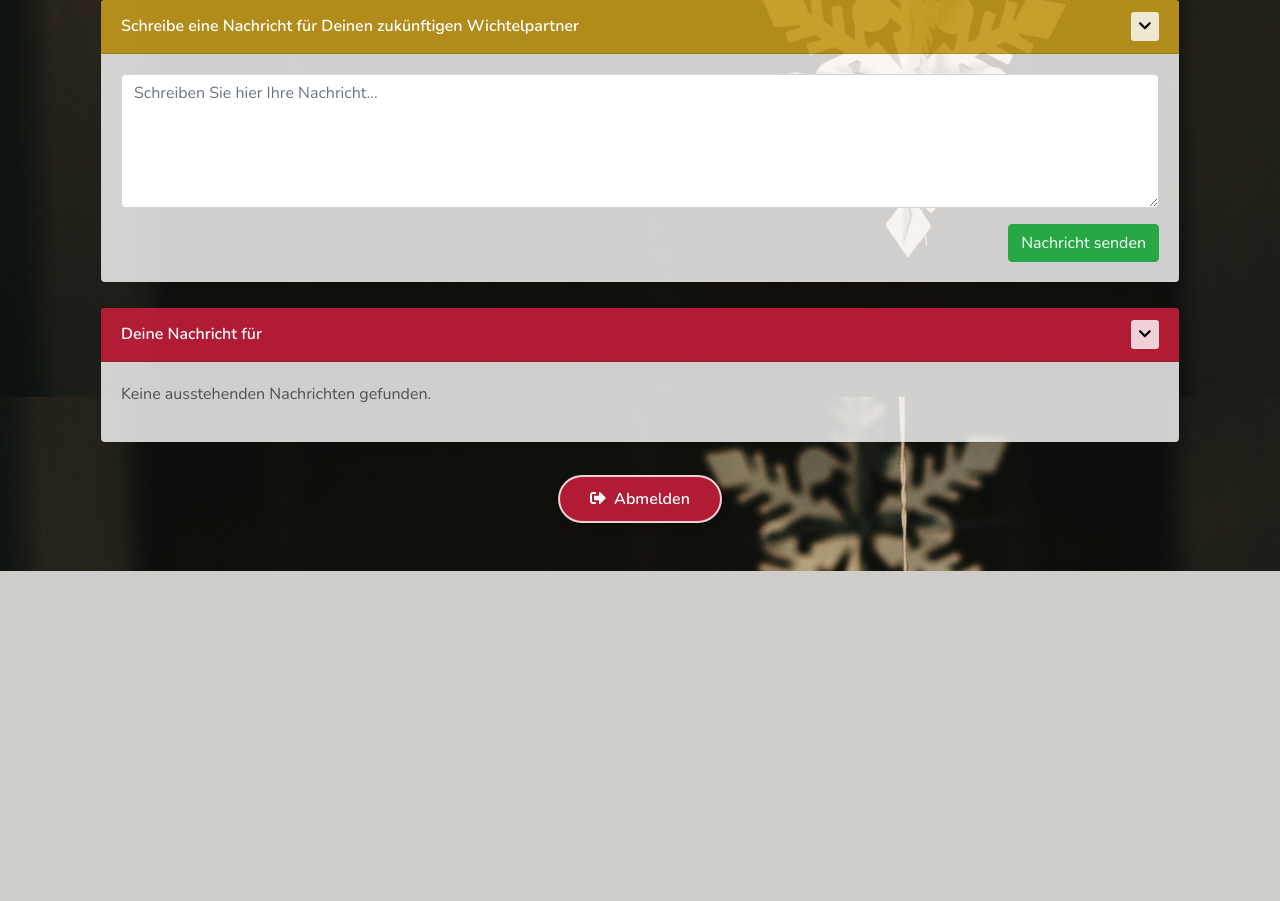
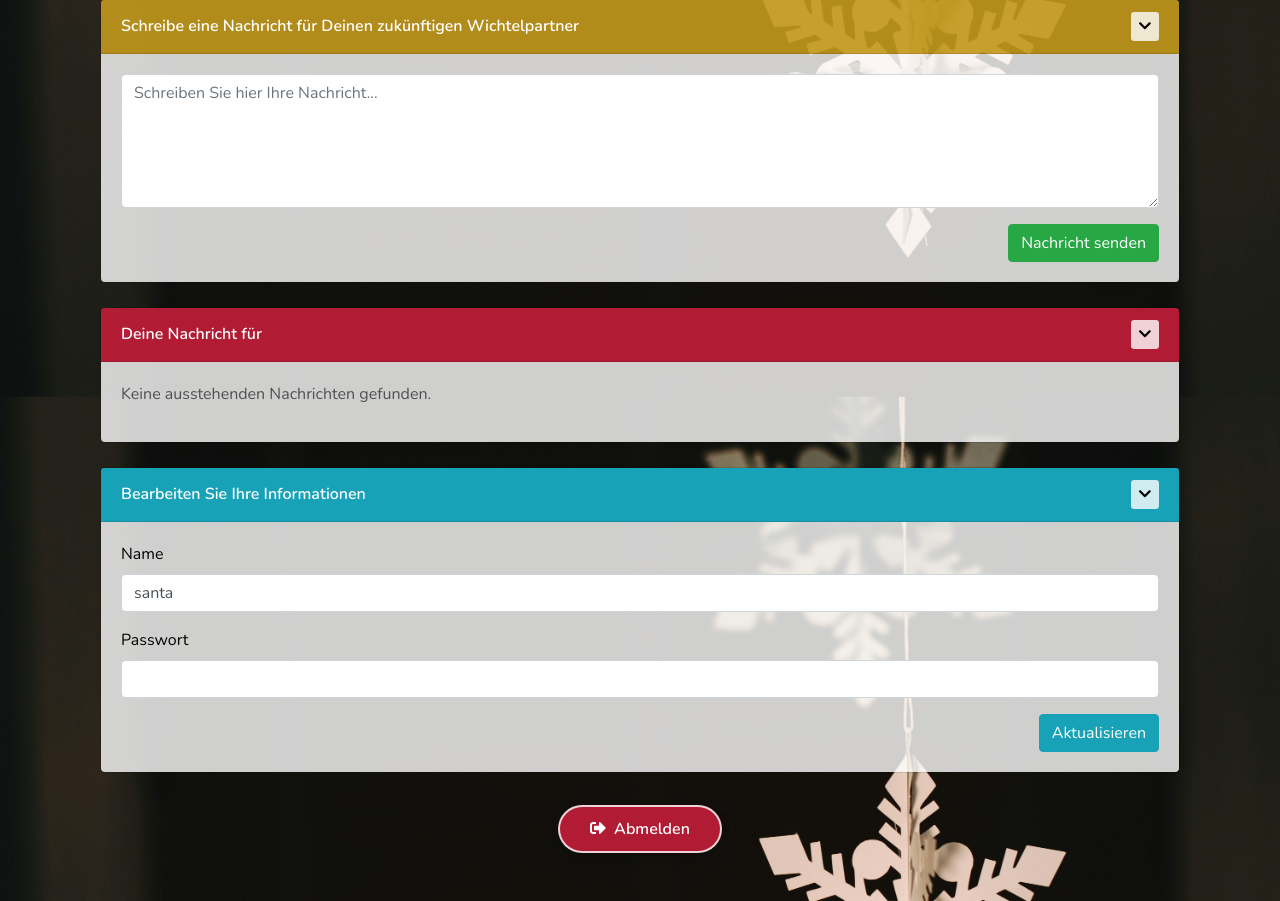
Before and after one commit to zockerei/secret-santa, a Flask app: template app/participant/templates/participant_dashboard.html in a window 1280 px wide. Shown: the part 451-1352 px from the top of the page. Before the commit the page ends 1022 px from the top, so only its background shows below. Run offline with Flask 3, Linux system fonts and the light colour scheme; the template is opened without the code that fills it: values that come from a table or form of the project are taken from there, others are empty; some libraries are stand-ins or nearby versions; some web fonts are replaced.

Commit message:
Participants can update their own data. Translated flash messages to german.

```diff
--- a/app/participant/static/css/style.css
+++ b/app/participant/static/css/style.css
@@ -11,7 +11,7 @@ body {
 }
 
 .button {
-    background-color: #228B22;
+    background-color: #1DC43D;
     color: #fff;
     border: 2px solid #fff;
     transition: background-color 0.3s ease;
@@ -166,7 +166,7 @@ h1 {
 }
 
 .btn-christmas-logout {
-    background-color: rgba(196, 29, 57, 0.9);
+    background-color: #c41d39e6;
     color: white;
     border: 2px solid rgba(255, 255, 255, 0.8);
     padding: 10px 30px;
--- a/app/participant/static/js/script.js
+++ b/app/participant/static/js/script.js
@@ -28,6 +28,3 @@ function confirmDelete(messageId) {
     deleteForm.action = `/participant/delete_message/${messageId}`;
     $('#deleteModal').modal('show');
 }
-
-// Add this to your script.js
-console.log("JavaScript file is loaded!");
--- a/app/participant/templates/participant_dashboard.html
+++ b/app/participant/templates/participant_dashboard.html
@@ -9,7 +9,6 @@
 
 {% block lightrope %}
 <ul class="lightrope">
-    <li></li>
     <li></li>
     <li></li>
     <li></li>
@@ -173,12 +172,30 @@
         </div>
     </div>
 
-    <div class="text-center mb-5">
-        <form action="{{ url_for('auth.logout') }}" method="POST" class="logout-form">
-            <button type="submit" class="btn btn-christmas-logout">
-                <i class="fas fa-sign-out-alt mr-2"></i>Abmelden
+    <!-- New section for editing participant information -->
+    <div class="card mb-4">
+        <div class="card-header bg-info text-white d-flex justify-content-between align-items-center">
+            Bearbeiten Sie Ihre Informationen
+            <button class="btn btn-light btn-sm" data-toggle="collapse" data-target="#editParticipantCollapse" aria-expanded="true" aria-controls="editParticipantCollapse">
+                <i class="fas fa-chevron-down"></i>
             </button>
+        </div>
+        <div id="editParticipantCollapse" class="collapse show">
+            <div class="card-body">
+                <form action="{{ url_for('participant.edit_participant', participant_id=participant.id) }}" method="POST">
+                    <div class="form-group">
+                        <label for="name">Name</label>
+                        <input type="text" class="form-control" name="name" id="name" value="{{ participant.name }}" required>
+                    </div>
+                    <div class="form-group">
+                        <label for="password">Passwort</label>
+                        <input type="password" class="form-control" name="password" id="password">
+                    </div>
+                    <div class="text-right">
+                        <button type="submit" class="btn btn-info">Aktualisieren</button>
+                    </div>
                 </form>
+            </div>
         </div>
     </div>
 
@@ -222,6 +239,15 @@
         </div>
     </div>
 
+    <div class="text-center mb-5">
+        <form action="{{ url_for('auth.logout') }}" method="POST" class="logout-form">
+            <button type="submit" class="btn btn-christmas-logout">
+                <i class="fas fa-sign-out-alt mr-2"></i>Abmelden
+            </button>
+        </form>
+    </div>
+</div>
+
 {% endblock %}
 
 {% block scripts %}
--- a/app/templates/base.html
+++ b/app/templates/base.html
@@ -18,11 +18,11 @@
         <!-- Flash Messages -->
         {% with messages = get_flashed_messages(with_categories=true) %}
             {% if messages %}
-                <div class="alert alert-dismissible fade show" role="alert">
-                    {% for category, message in messages %}
-                        <div class="alert alert-{{ category }}">{{ message }}</div>
-                    {% endfor %}
-                </div>
+                {% for category, message in messages %}
+                    <div class="card mb-4">
+                        <div class="alert alert-{{ category }} mb-0">{{ message }}</div>
+                    </div>
+                {% endfor %}
             {% endif %}
         {% endwith %}
 
```
Also changed, not shown: app/christmas/static/js/script.js (+2 -18 lines), app/participant/routes.py (+51 -13 lines). Lines whose indentation alone changed are shown as unchanged.
